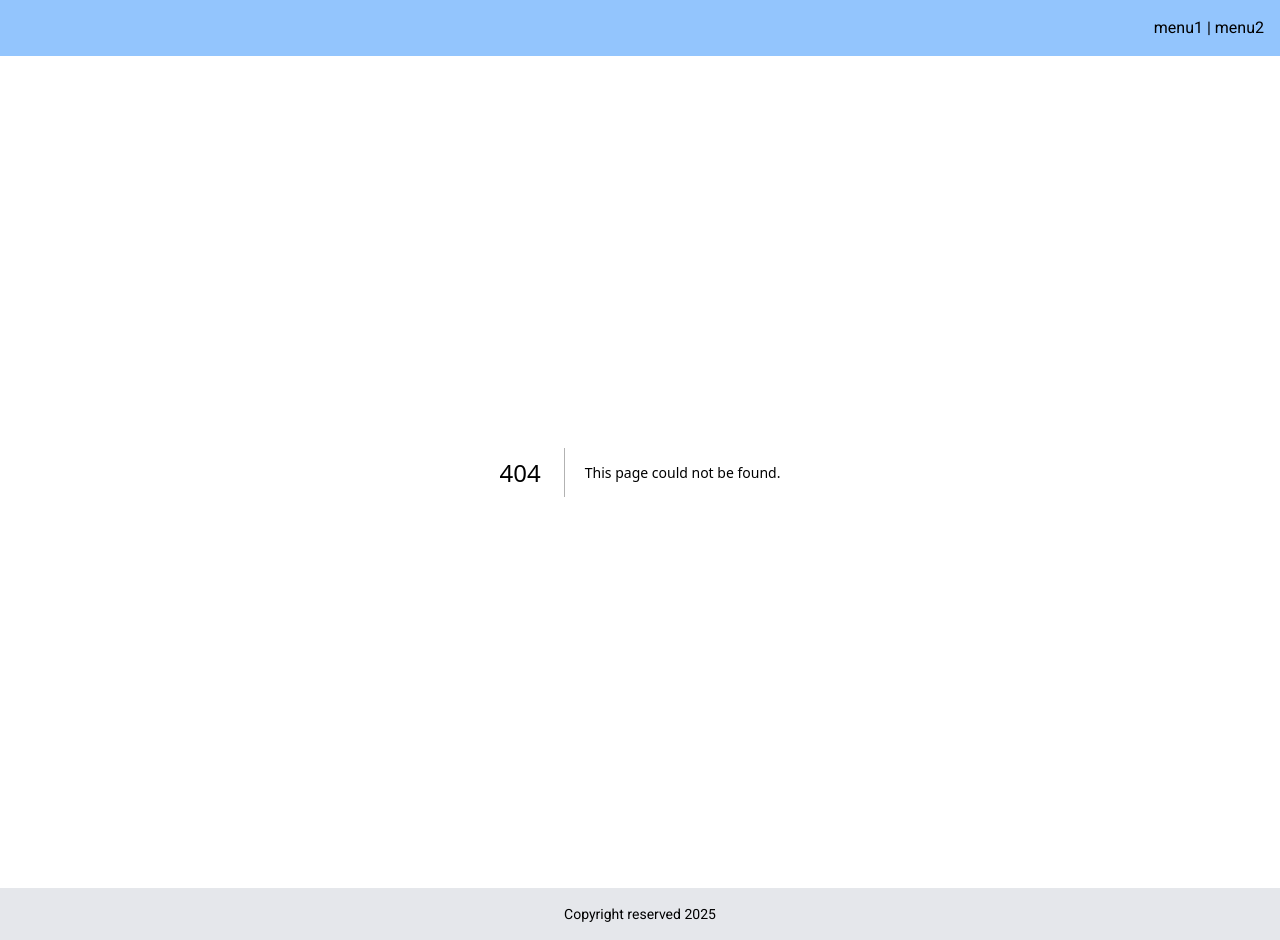
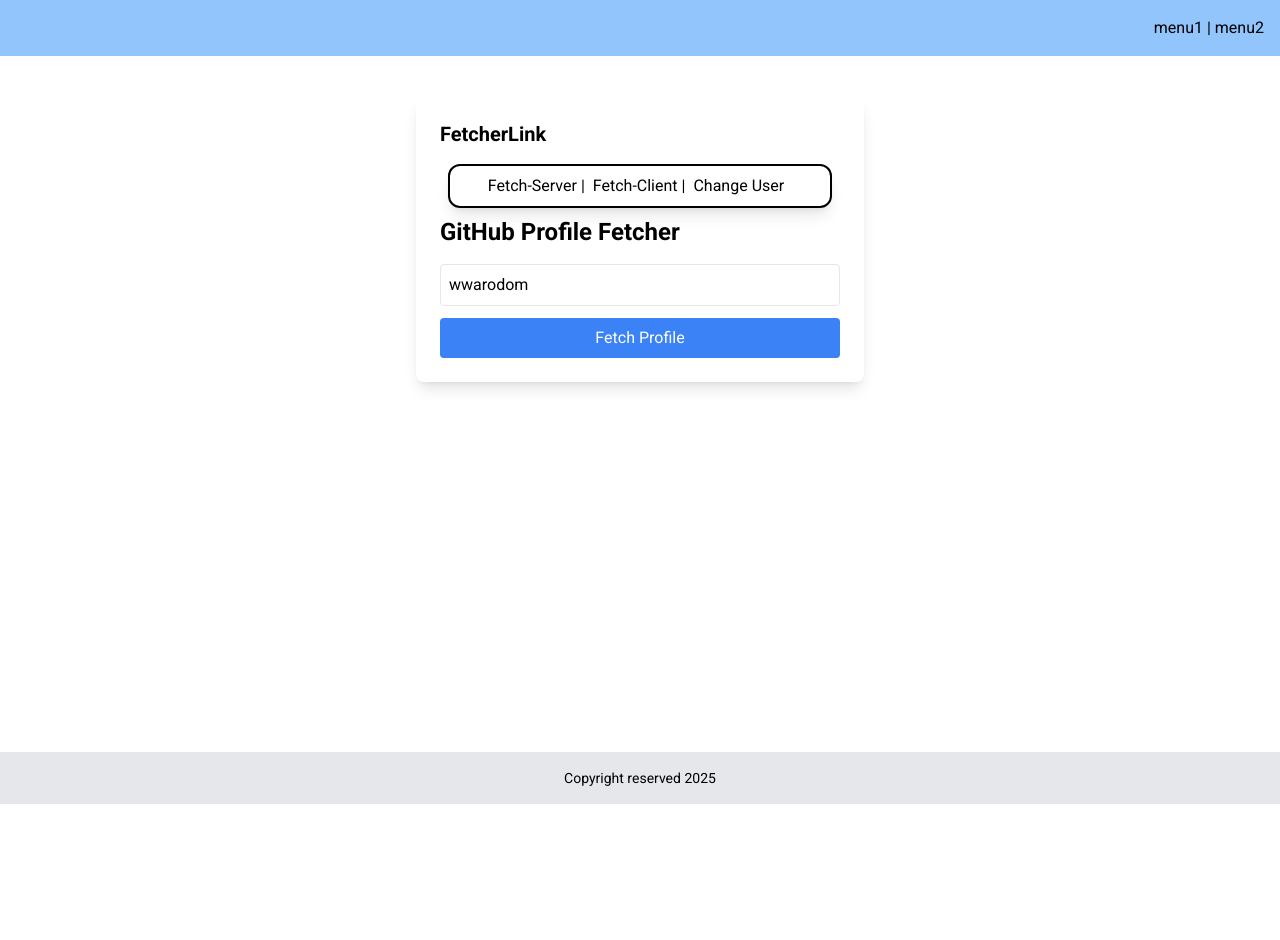
Before and after one commit to wwarodom/web_2_2024, a Next.js app in the folder my-app/: page /fetch3 in a window 1280 px wide. Before the commit this address had no page. After the commit the page ends 804 px from the top, so only its background shows below. Built offline with nearby package versions, Linux system fonts and the light colour scheme.

Commit message:
fetch User Github

```diff
--- /dev/null
+++ b/my-app/app/api/vercel/route.ts
@@ -0,0 +1,5 @@
+export async function GET() {
+    const response = await fetch('https://api.vercel.app/blog');
+    const data = await response.json();
+    return Response.json(data)
+}
--- a/my-app/app/fetch/page.tsx
+++ b/my-app/app/fetch1/page.tsx
@@ -1,3 +1,4 @@
+import FetcherLink from "@/components/FetcherLink"
 import Image from "next/image"
 
 interface PostType {
@@ -13,19 +14,40 @@ interface ProfileType {
     avatar_url: string
 }
 
-export default async function FetchAPI() {
+async function fetchPosts() {
+    try {
+        const res = await fetch('https://api.vercel.app/blog');
+        return await res.json()
+    } catch (err) {
+        console.log("Error:", err)
+    }
+}
 
-    let data = await fetch('https://api.vercel.app/blog')
-    const posts = await data.json()
+async function fetchProfile() {
+    try {
+        const res = await fetch('https://api.github.com/users/wwarodom')
+        return await res.json()
+    }
+    catch (err) {
+        console.log("Error:", err)
+    }
+}
 
-    data = await fetch('https://api.github.com/users/wwarodom')
-    const profile: ProfileType = await data.json()
+export default async function FetchAPI1() {
+
+    const posts: PostType[] = await fetchPosts()
+    const profile: ProfileType = await fetchProfile()
+
+    if (!posts) return <div>Loading...</div>
 
     return (
         <div>
-            <h1>FetchAPI</h1>
+            <FetcherLink />
+
+            <h1 className="text-xl font-bold">FetchAPI: fetch in Server Component</h1>
 
             <div className="flex mt-4 border-2 border-black m-2 p-2 rounded-xl shadow-lg">
+
                 <div className="mr-4">
                     <Image
                         className="rounded-xl"
@@ -59,6 +81,7 @@ export default async function FetchAPI() {
                     </li>
                 ))}
             </ul>
+
         </div>
     )
 }
--- /dev/null
+++ b/my-app/app/fetch2/page.tsx
@@ -0,0 +1,96 @@
+'use client'
+
+import FetcherLink from "@/components/FetcherLink"
+import Image from "next/image"
+import { useEffect, useState } from "react"
+
+interface PostType {
+    id: number
+    title: string
+    author: string
+    category: string
+}
+
+interface ProfileType {
+    login: string
+    id: number
+    avatar_url: string
+}
+
+
+export default function FetchAPI1() {
+    const [posts, setPosts] = useState<PostType[]>([])
+    const [profile, setProfile] = useState<ProfileType>()
+
+    useEffect(() => {
+        async function fetchPosts() {
+            try {
+                // This API using Proxy to fetch from https://api.vercel.app/blog
+                // Check at app/api/vercel/route.ts
+                const res = await fetch('/api/vercel');
+                const data = await res.json()
+                setPosts(data)
+            } catch (err) {
+                console.log("Error:", err)
+            }
+        }
+        fetchPosts()
+
+        async function fetchProfile() {
+            try {
+                const data = await fetch('https://api.github.com/users/wwarodom')
+                const profile: ProfileType = await data.json()
+                setProfile(profile)
+            }
+            catch (err) {
+                console.log("Error:", err)
+            }
+        }
+        fetchProfile()
+    }, [])
+
+    if (!posts || !profile) return <div>Loading...</div>
+
+    return (
+        <div>
+            <FetcherLink />
+            <div>
+                <h1 className="text-xl font-bold">FetchAPI: fetch in Client Component</h1>
+                <div className="flex mt-4 border-2 border-black m-2 p-2 rounded-xl shadow-lg">
+                    <div className="mr-4">
+                        <Image
+                            className="rounded-xl"
+                            src={profile?.avatar_url}
+                            alt="avatar"
+                            height={100} width={100} />
+                    </div>
+                    <div className="mt-4">
+                        <h2>Profile</h2>
+                        <div>Login: {profile?.login}</div>
+                        <div>Id: {profile?.id}</div>
+                    </div>
+
+                </div>
+
+
+                <h2 className="mt-4">Posts</h2>
+                <ul>
+                    {posts.map((post: PostType) => (
+                        <li key={post.id}
+                            className="border-2 border-black m-2 p-2 rounded-xl shadow-lg"
+                        >
+                            {post.id}. {post.title}
+                            <div>
+                                Category: {post.category}
+                            </div>
+                            <div>
+                                By: {post.author}
+                            </div>
+
+                        </li>
+                    ))}
+                </ul>
+            </div>
+        </div>
+    )
+}
--- /dev/null
+++ b/my-app/app/fetch3/page.tsx
@@ -0,0 +1,82 @@
+"use client";
+
+import FetcherLink from "@/components/FetcherLink";
+import Image from "next/image";
+import { useState } from "react";
+
+interface ProfileType {
+    login: string;
+    id: number;
+    avatar_url: string;
+}
+
+export default function GitHubProfileFetcher() {
+    const [user, setUser] = useState("wwarodom");   // Default user
+    const [profile, setProfile] = useState<ProfileType | null>(null);
+    const [loading, setLoading] = useState(false);
+    const [error, setError] = useState("");
+
+    const fetchProfile = async () => {
+        if (!user) {
+            setError("Please enter a GitHub username");
+            return;
+        }
+        setError("");
+        setLoading(true);
+
+        try {
+            const response = await fetch(`https://api.github.com/users/${user}`);
+            if (!response.ok) throw new Error("User not found");
+            const data: ProfileType = await response.json();
+            setProfile(data);
+        } catch (err) {
+            setProfile(null);
+            setError((err as Error).message);
+        } finally {
+            setLoading(false);
+        }
+    };
+
+    return (
+        <div className="max-w-md mx-auto mt-10 p-6 bg-white shadow-lg rounded-lg">
+            <FetcherLink />
+            <h1 className="text-2xl font-bold mb-4">GitHub Profile Fetcher</h1>
+
+            {/* Input Field */}
+            <input
+                type="text"
+                value={user}
+                onChange={(e) => setUser(e.target.value)}
+                placeholder="Enter GitHub username"
+                className="w-full p-2 border rounded mb-3"
+            />
+
+            {/* Fetch Button */}
+            <button
+                onClick={fetchProfile}
+                disabled={loading}
+                className="w-full bg-blue-500 text-white py-2 rounded hover:bg-blue-600 disabled:bg-gray-400"
+            >
+                {loading ? "Loading..." : "Fetch Profile"}
+            </button>
+
+            {/* Error Message */}
+            {error && <p className="text-red-500 mt-2">{error}</p>}
+
+            {/* Display Profile Data */}
+            {profile && (
+                <div className="mt-4 p-4 border rounded">
+                    <Image
+                        src={profile.avatar_url}
+                        width={100}
+                        height={100}
+                        alt="GitHub Avatar"
+                        className="w-24 h-24 rounded-full mx-auto"
+                    />
+                    <p className="text-lg font-semibold mt-2">Username: {profile.login}</p>
+                    <p className="text-gray-600">ID: {profile.id}</p>
+                </div>
+            )}
+        </div>
+    );
+}
--- /dev/null
+++ b/my-app/components/FetcherLink.tsx
@@ -0,0 +1,24 @@
+import Link from "next/link";
+
+export default function FetcherLink() {
+    return (
+        <div>
+            <h1 className="text-xl font-bold">FetcherLink</h1>
+            <div className="flex justify-center mt-4 border-2 border-black m-2 p-2 rounded-xl shadow-lg">
+                <div className="mr-2  hover:text-blue-500">
+                    <Link href="/fetch1">Fetch-Server</Link>
+                    <span> | </span>
+                </div>
+
+                <div className="mr-2 hover:text-blue-500">
+                    <Link href="/fetch2">Fetch-Client</Link>
+                    <span> | </span>
+                </div>
+
+                <div className="mr-2  hover:text-blue-500">
+                    <Link href="/fetch3">Change User</Link>
+                </div>
+            </div>
+        </div>
+    )
+}
```
Also changed, not shown: my-app/package.json (+6 -6 lines).
